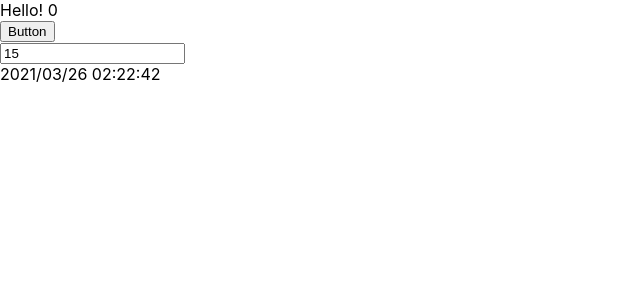
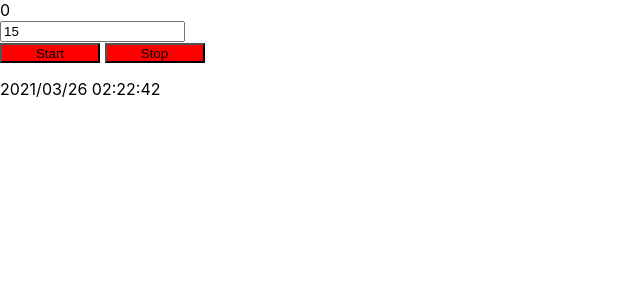
Before and after one commit to decarlec/electimer, a React (Create React App) app: page / in a window 1280 px wide. Shown: the top 300 px of the page, without its empty margins (0-640 px from the left). Built offline with nearby package versions, Linux system fonts and the light colour scheme.

Commit message:
Added timer countdown

```diff
--- a/src/App.css
+++ b/src/App.css
@@ -6,6 +6,7 @@
   height: 40vmin;
   pointer-events: none;
 }
+
 
 @media (prefers-reduced-motion: no-preference) {
   .App-logo {
--- a/src/Components/MainForm.tsx
+++ b/src/Components/MainForm.tsx
@@ -4,12 +4,14 @@ import TimeInput from './TimeInput';
 import Timer from './Timer';
 
 type MainFormState = {
+    durationInput: string,
     count: number,
     currentDateTime: Date
 }
 
 export class MainForm extends React.Component<{ message: string}, MainFormState>{
     state: MainFormState = {
+        durationInput:"",
         count: 0,
         currentDateTime: new Date()
     }
@@ -19,10 +21,9 @@ export class MainForm extends React.Component<{ message: string}, MainFormState>
         return(
             <div>
                 <div onClick={() => this.increment(1)}>
-                    {this.props.message} {this.state.count}
+                    {this.state.count}
                 </div>
-                <Timer buttonText="Button"></Timer>
-                <TimeInput defaultTimerDuration="15" ></TimeInput>
+                <TimeInput ></TimeInput>
                 <Moment format="YYYY/MM/DD hh:mm:ss"></Moment>
             </div>
 
--- a/src/Components/TimeInput.tsx
+++ b/src/Components/TimeInput.tsx
@@ -1,8 +1,11 @@
 import React, { createRef } from "react";
+import Timer from "./Timer";
+
+const defaultTimerDuration = "15";
 
 type TimeInputProps = {
-    defaultTimerDuration: string
 }
+
 
 type TimeInputState = {
     value: string,
@@ -13,7 +16,7 @@ export default class TimeInput extends React.Component<TimeInputProps, TimeInput
 
     constructor(props: TimeInputProps){
         super(props);
-        this.state = { value: props.defaultTimerDuration }
+        this.state = { value: defaultTimerDuration }
         this.handleChange = this.handleChange.bind(this);
         this.handleClick = this.handleClick.bind(this);
     }
@@ -38,6 +41,7 @@ export default class TimeInput extends React.Component<TimeInputProps, TimeInput
                     onClick={this.handleClick}
                     ref={this.instanceRef} />
                 </form>
+                <Timer duration={parseInt(this.state.value)} /*clickHandler={this.handleBtnClick}*/ ></Timer>
             </div>
         )
     }
--- a/src/Components/Timer.tsx
+++ b/src/Components/Timer.tsx
@@ -1,30 +1,79 @@
 import React from "react";
+import './styles.css';
+import Moment from 'react-moment';
+import moment from 'moment';
 
 type TimerProps = {
-    buttonText: string
-}
+    duration: number
+   }
 
 type TimerState = {
-    value: string,
+    running: boolean
+    start: number
+    end: number
+    remainingTime: number
 }
 
 export default class Timer extends React.Component<TimerProps, TimerState>{
+    intervalId : any;
+
     constructor(props: TimerProps){
         super(props);
         this.state = {
-            value:props.buttonText
+            running: false,
+            start: 0,
+            end: 0,
+            remainingTime: 0
         }
-        this.handleClick = this.handleClick.bind(this);
     }
 
-    handleClick(event: React.MouseEvent){
-        this.setState({ value:"Clicked"})
+
+    startTimer = () => {
+        var start = new Date().getTime();
+        this.setState({
+            running: true,
+            start: start,
+            end: start + this.props.duration * 1000
+        })
     }
 
+    stopTimer = () => {
+       this.setState({
+           running: false,
+           start: 0,
+           end: 0
+       })
+    }
+
+    tick = () => {
+        this.setState({
+            remainingTime: this.state.end - new Date().getTime()
+        })
+        if(this.state.running && this.state.remainingTime <= 0)
+        {
+            this.stopTimer();
+            window.alert("Timer is finished");
+        }
+    }
+
+    componentWillMount = () =>
+    {
+        this.tick();
+    }
+
+    componentDidMount = () => {
+        this.intervalId =  setInterval(() => this.tick(), 100);
+    }
+
+    componentWillUnmount = () => {
+        this.intervalId = null;
+    }
     render(){
         return(
             <div>
-                <button onClick={this.handleClick}>{ this.state.value }</button>
+                <button onClick={this.startTimer} className="button" >Start</button> <button onClick={this.stopTimer} className="button">Stop</button>
+                <p>{ this.state.running ? <Moment format="YYYY/mm/dd hh:mm:ss">{this.state.remainingTime}</Moment> : null }</p>
+                <p>{ this.state.running ? this.state.remainingTime/1000 : null }</p>
             </div>
         )
     }
--- /dev/null
+++ b/src/Components/styles.css
@@ -0,0 +1,10 @@
+#container{
+    text-align: center;
+}
+
+.button{
+width:100px;
+height:20px;
+display: inline-block;
+background-color: red;
+}
```
